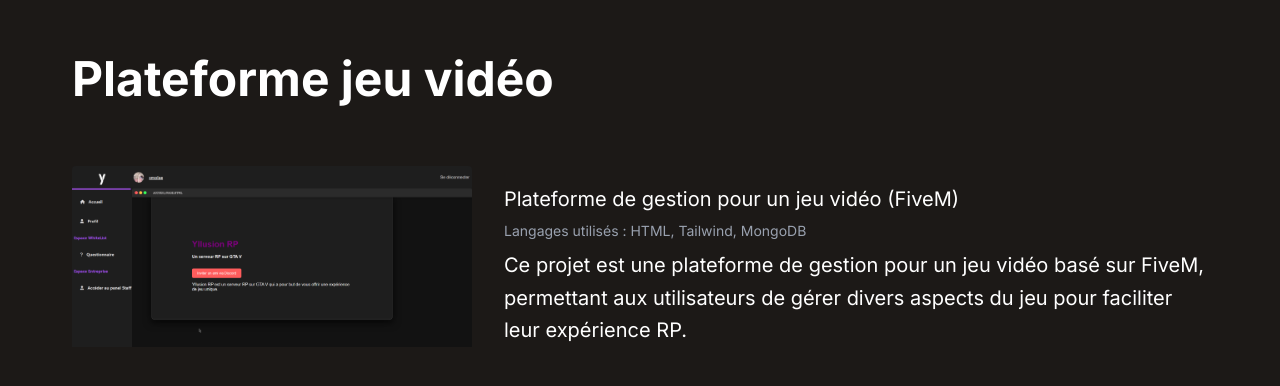
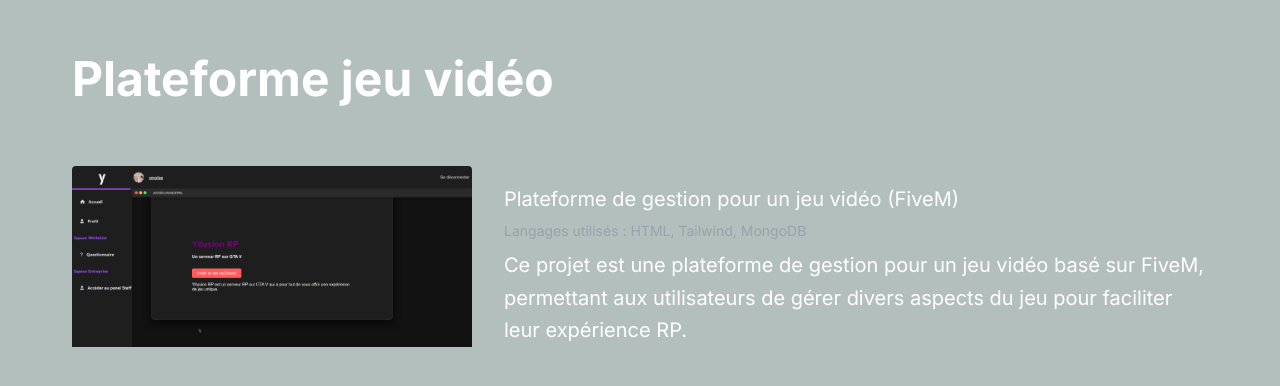
Before and after one commit to Smolaae/portfoliolae, a Next.js app: page /projects/1 in a window 1280 px wide. Shown: the top 386 px of the page. Built offline with nearby package versions, Linux system fonts and the light colour scheme.

Commit message:
changement de couleur

```diff
--- a/app/projects/[id]/page.tsx
+++ b/app/projects/[id]/page.tsx
@@ -97,7 +97,7 @@ export default function ProjectPage({ params }: PageProps) {
   }
 
   return (
-    <div className="min-h-screen px-18 py-10 text-white bg-stone-900">
+    <div className="min-h-screen px-18 py-10 text-white bg-emerald-950/30 backdrop-blur-sm">
       <FadeInUp>
         <h1 className="text-5xl font-bold mb-12 leading-relaxed">{project.title}</h1>
       </FadeInUp>
```
